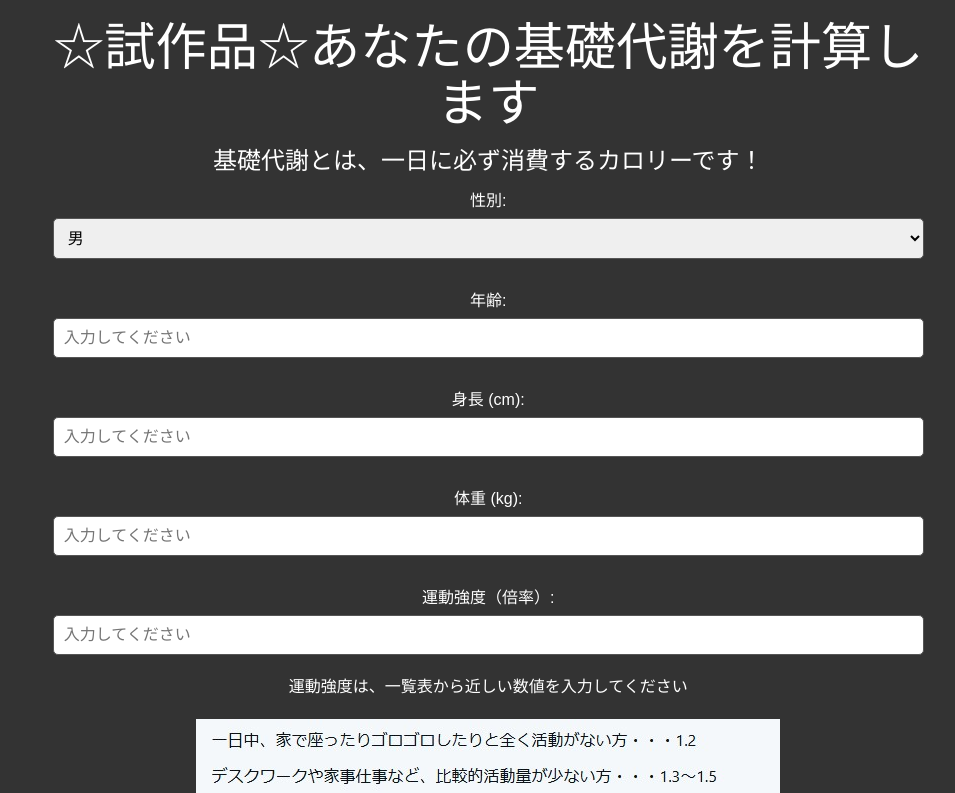
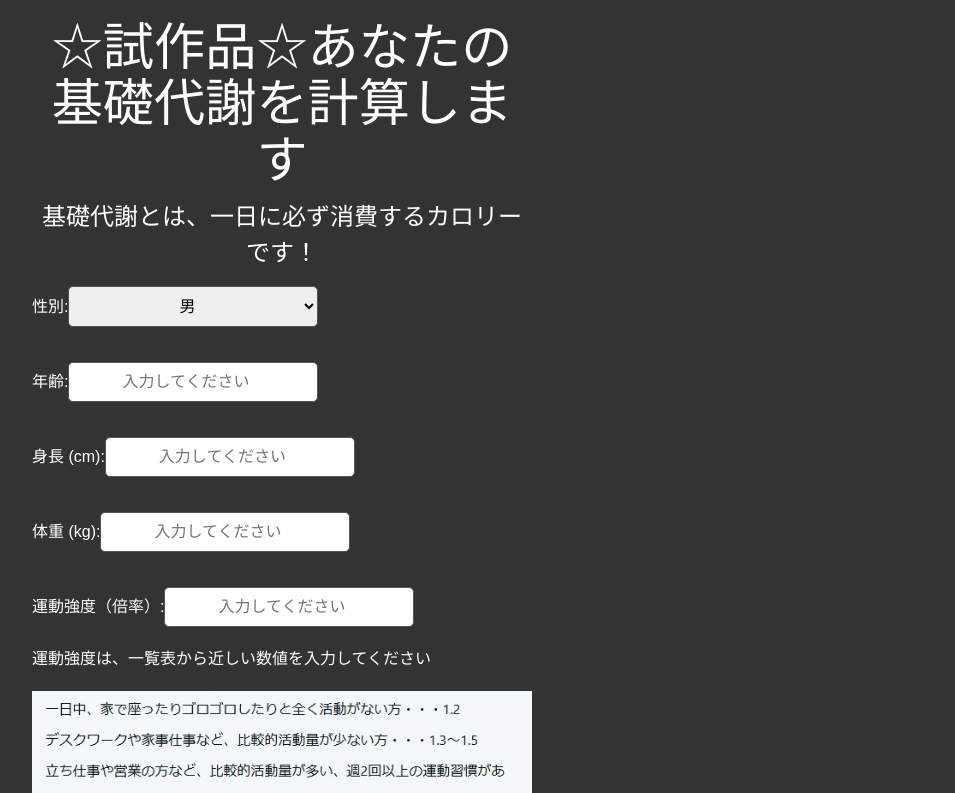
Before and after one commit to y-wkot/BmrFront, a React (Vite) app: page / in a window 1280 px wide. Shown: the top 793 px of the page, without its empty margins (18-973 px from the left). Built offline with nearby package versions, Linux system fonts and the light colour scheme.

Commit message:
241109f10

```diff
--- a/src/App.css
+++ b/src/App.css
@@ -57,18 +57,18 @@ html {
 
 /* メインコンテナのスタイル */
 .container {
-  width: 90%; /* 画面幅の90%を使用 */
-  max-width: 100; /* 最大幅を600pxに制限（デスクトップでの横長を防ぐ） */
-  margin-right: auto;
-  margin-left: auto;
+  width: 90%;
+  max-width: 600px;
+  margin: 0 auto; /* 中央揃え */
   padding: 20px;
 }
 
-/* テキストスタイル */
+/* 見出しの中央揃え */
 h1,
 h2,
 h3 {
   margin-bottom: 10px;
+  text-align: center;
 }
 
 /* 各フォームのラベルと入力フィールドのスタイル */
@@ -76,22 +76,24 @@ label {
   display: block;
   margin-bottom: 10px;
   font-size: 1em;
+  text-align: left; /* ラベルは左寄せのまま */
 }
 
 /* インプットとセレクトボックスのスタイル */
 input,
 select {
-  width: 100%;
+  width: 50%; /* フィールドの幅を半分に */
   padding: 10px;
-  margin: 5px 0 20px;
+  margin: 5px auto 20px; /* 上下の余白を設定し、中央に */
   font-size: 1em;
   border-radius: 5px;
   border: 1px solid #555;
+  text-align: center; /* プレースホルダーと選択項目を中央寄せ */
 }
 
 /* ボタンのスタイル */
 button {
-  width: 100%;
+  width: 50%;
   padding: 15px;
   font-size: 1.2em;
   color: #fff;
@@ -137,6 +139,12 @@ p {
     font-size: 1em;
   }
 
+  input,
+  select,
+  button {
+    width: 70%; /* モバイルでは少し幅を広げる */
+  }
+
   button {
     padding: 12px;
     font-size: 1em;
```
